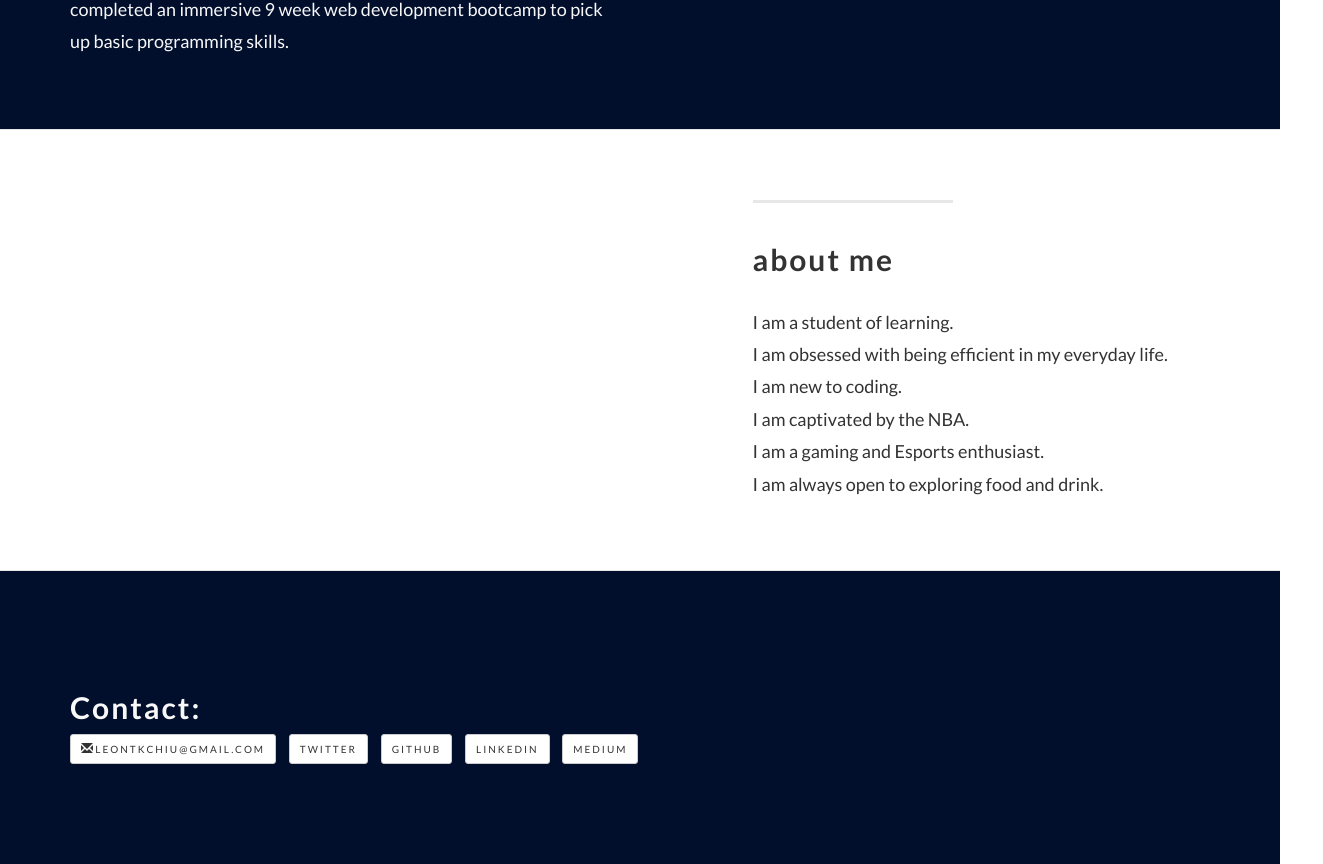
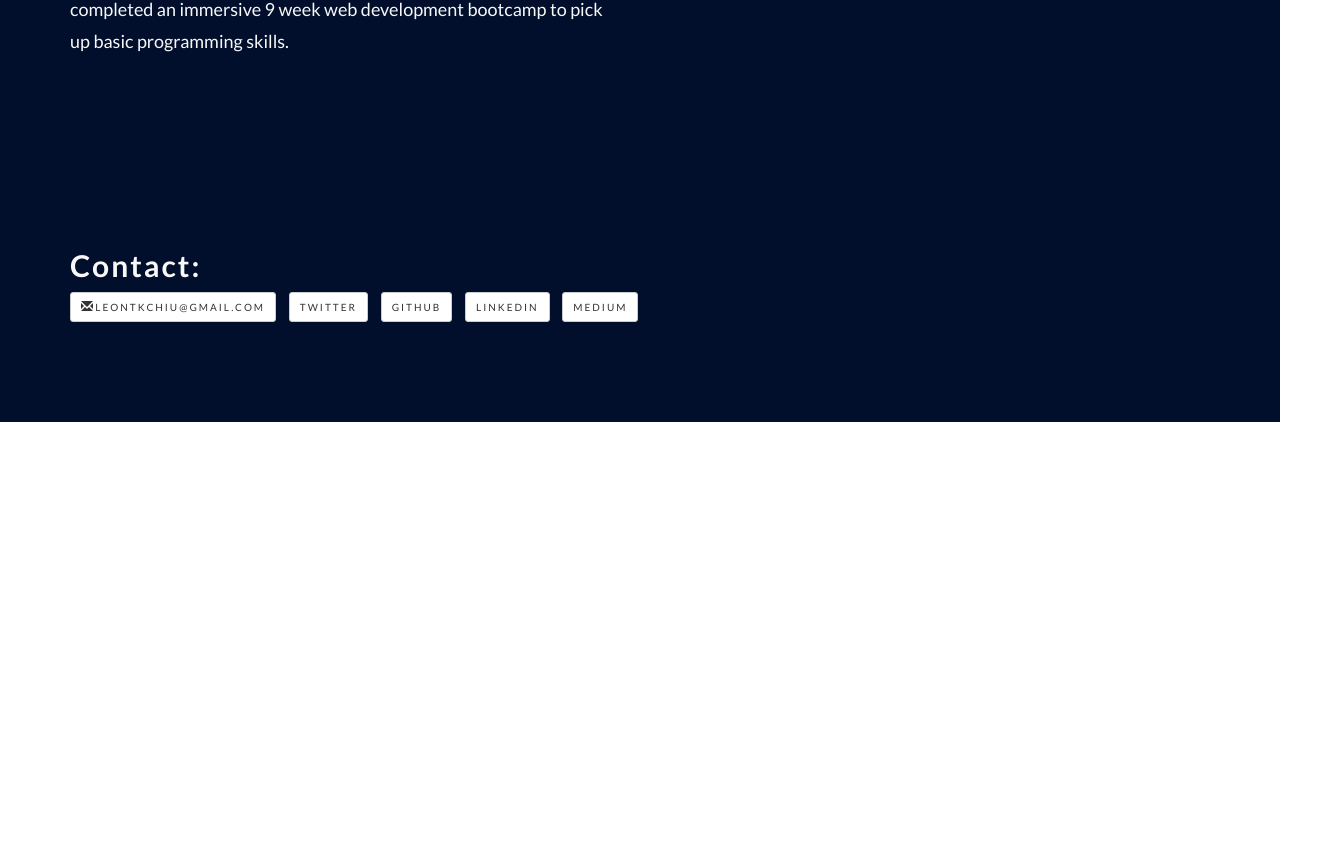
Before and after one commit to leontkc/leontkc.github.io, a plain HTML site: page index.html in a window 1280 px wide. Shown: the part 1392-2256 px from the top of the page, 1323 px wide, since content can reach past the window. After the commit the page ends 1814 px from the top, so only its background shows below. Drawn offline with Linux system fonts and the light colour scheme.

Commit message:
Update index.html

```diff
--- a/index.html
+++ b/index.html
@@ -144,26 +144,6 @@
     </div>
   <!-- </.content-section-a> -->
 
-<a  name="about me"></a>
-    <div class="content-section-b">
-        <div class="container">
-            <div class="row">
-                <div class="col-lg-6 col-lg-offset-1 col-sm-push-6  col-sm-6">
-                    <hr class="section-heading-spacer">
-                    <div class="clearfix"></div>
-                    <h2 class="section-heading">about me</h2>
-                    <p class="lead">I am a student of learning. </br> I am obsessed with being efficient in my everyday life. </br> I am new to coding.
-                    </br> I am captivated by the NBA. </br> I am a gaming and Esports enthusiast. </br> I am always open to exploring food and drink.
-                    </p>
-                </div>
-                <div class="col-lg-5 col-sm-pull-6  col-sm-6">
-                    <!-- <img class="img-responsive" src="img/dog.png" alt=""> -->
-                </div>
-            </div>
-
-        </div>
-      <!-- </.container> -->
-
     </div>
     <!-- </.content-section-b -->
 
```
